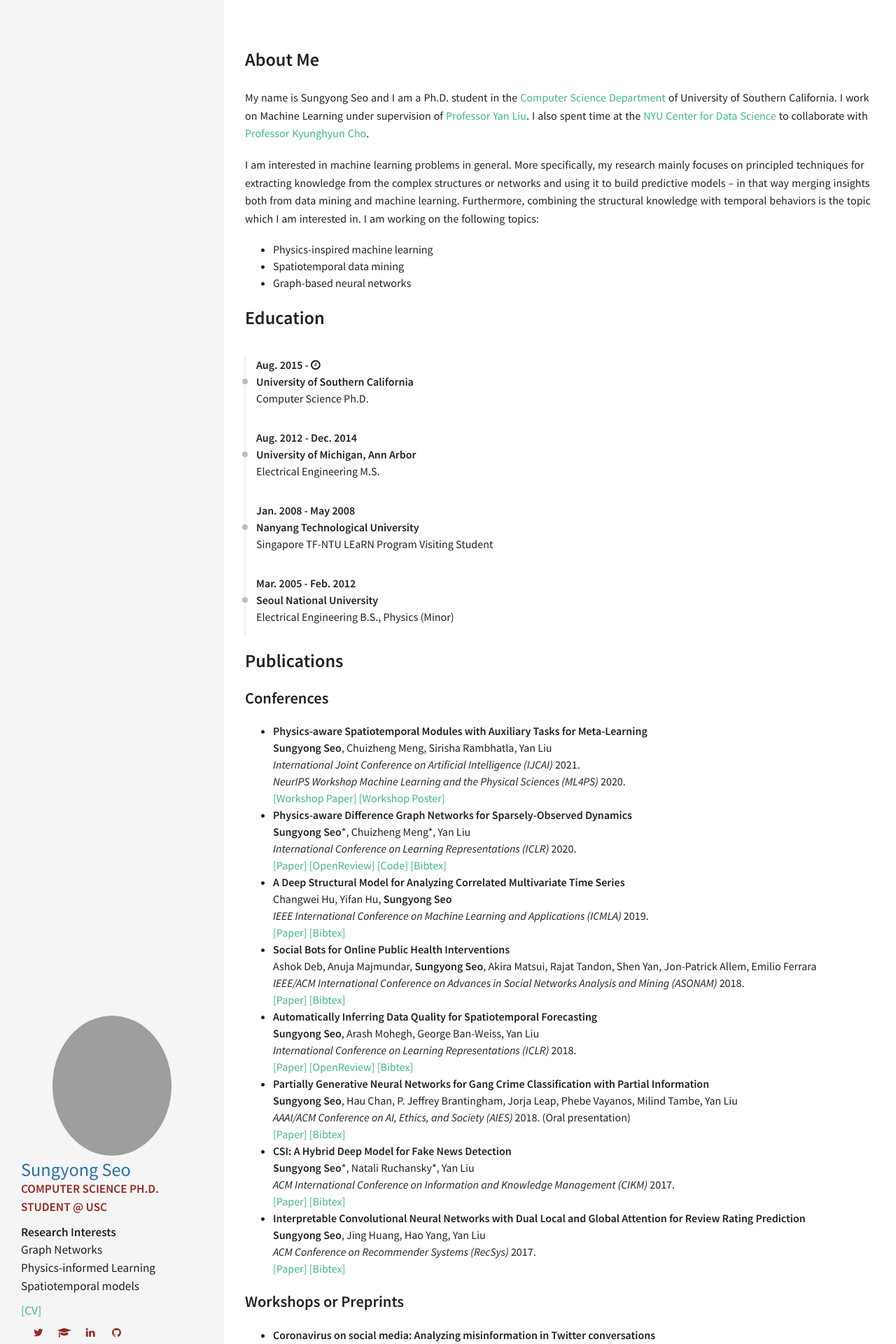
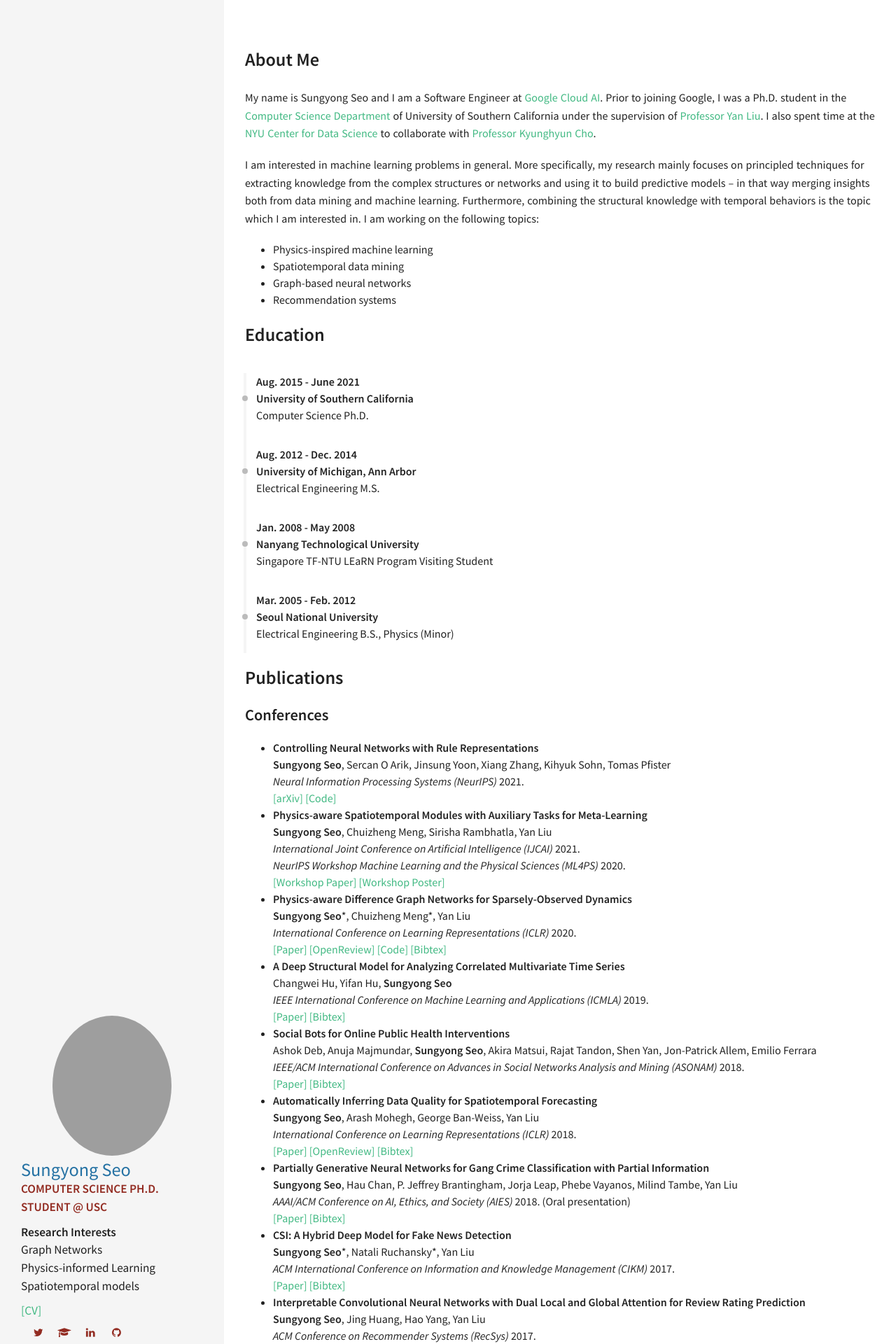
Before and after one commit to sungyongs/sungyongs.github.io, a Jekyll site: the page built from index.md, in a window 1280 px wide. Shown: the top 1920 px of the page at 70% size. Built offline with Jekyll 4.4.1, drawn with Linux system fonts in a browser that asks for light colours.

```diff
--- a/_data/index/education.yml
+++ b/_data/index/education.yml
@@ -1,5 +1,6 @@
 - name: University of Southern California
-  date: Aug. 2015 - <i class="fa fa-clock-o" aria-hidden="true" title="Until Now"></i>
+  # date: Aug. 2015 - <i class="fa fa-clock-o" aria-hidden="true" title="Until Now"></i>
+  date: Aug. 2015 - June 2021
   job: Computer Science Ph.D.
   descr: (expected graduation in 2020)
 
--- a/index.md
+++ b/index.md
@@ -7,10 +7,7 @@ permalink: /
 
 
 ## About Me
-My name is Sungyong Seo and I am a Ph.D. student in the
-[Computer Science Department](http://www.cs.usc.edu/) of University of Southern California.
-I work on Machine Learning under supervision of [Professor Yan Liu](http://melady.usc.edu/).
-I also spent time at the [NYU Center for Data Science](https://cds.nyu.edu) to collaborate with [Professor Kyunghyun Cho](http://www.kyunghyuncho.me).
+My name is Sungyong Seo and I am a Software Engineer at [Google Cloud AI](https://cloud.google.com/products/ai). Prior to joining Google, I was a Ph.D. student in the [Computer Science Department](http://www.cs.usc.edu/) of University of Southern California under the supervision of [Professor Yan Liu](http://melady.usc.edu/). I also spent time at the [NYU Center for Data Science](https://cds.nyu.edu) to collaborate with [Professor Kyunghyun Cho](http://www.kyunghyuncho.me).
 
 
 I am interested in machine learning problems in general.
@@ -18,6 +15,7 @@ More specifically, my research mainly focuses on principled techniques for extra
 * Physics-inspired machine learning
 * Spatiotemporal data mining
 * Graph-based neural networks
+* Recommendation systems
 
 <!-- Education -->
 <div class="row">
@@ -26,6 +24,10 @@ More specifically, my research mainly focuses on principled techniques for extra
 
 ## Publications
 ### Conferences
+- **Controlling Neural Networks with Rule Representations**<br>
+**Sungyong Seo**, Sercan O Arik, Jinsung Yoon, Xiang Zhang, Kihyuk Sohn, Tomas Pfister<br>
+*Neural Information Processing Systems (NeurIPS)* 2021.<br>
+[\[arXiv\]](https://arxiv.org/abs/2106.07804) [\[Code\]](https://github.com/googleinterns/controllabledl)
 - **Physics-aware Spatiotemporal Modules with Auxiliary Tasks for Meta-Learning**<br>
 **Sungyong Seo**, Chuizheng Meng, Sirisha Rambhatla, Yan Liu<br>
 *International Joint Conference on Artificial Intelligence (IJCAI)* 2021.<br>
```
Also changed, not shown: 1 other file.
